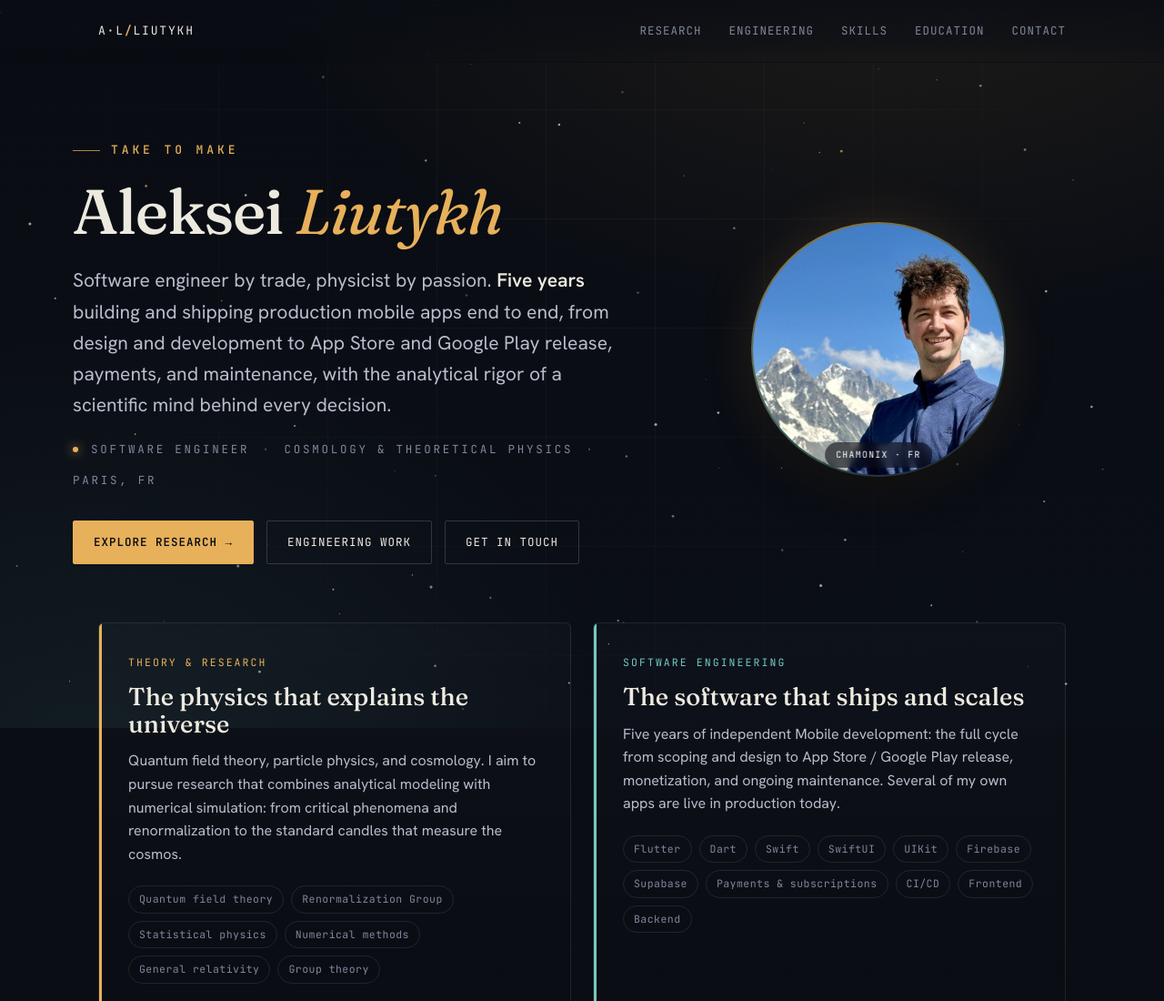
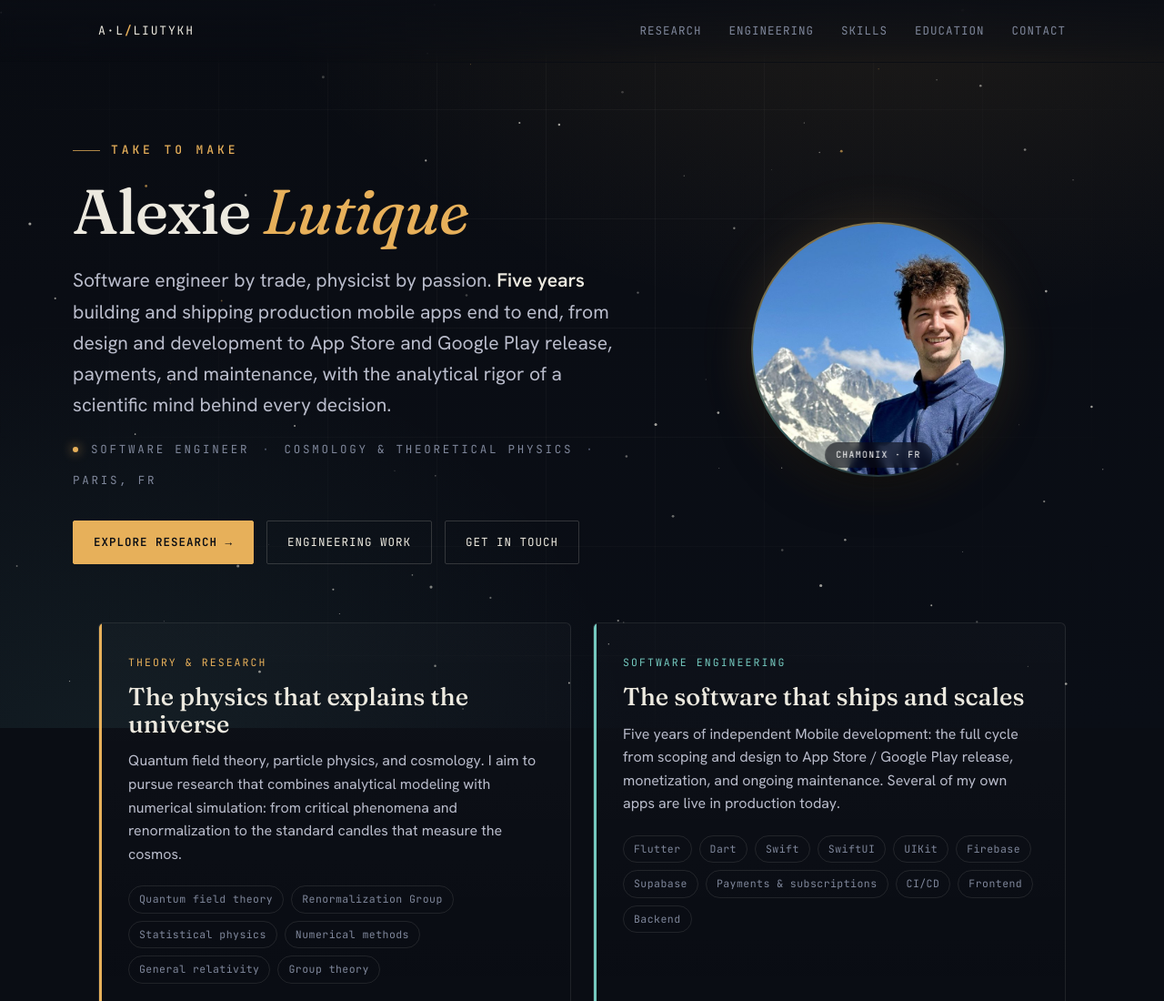
Before and after one commit to take2make/take2make.github.io, a plain HTML site: page index.html in a window 1280 px wide. Shown: the top 1100 px of the page at 91% size. Drawn offline with Linux system fonts and the light colour scheme.

Commit message:
Update name from Aleksei Liutykh to Alexie Lutique

```diff
--- a/index.html
+++ b/index.html
@@ -268,7 +268,7 @@
   <div class="hero-grid">
     <div class="hero-copy">
       <div class="slogan reveal">Take To Make</div>
-      <h1 class="reveal">Aleksei <em>Liutykh</em></h1>
+      <h1 class="reveal">Alexie <em>Lutique</em></h1>
 
       <!-- FREELANCE version — currently shown -->
       <p class="lede reveal">
```
